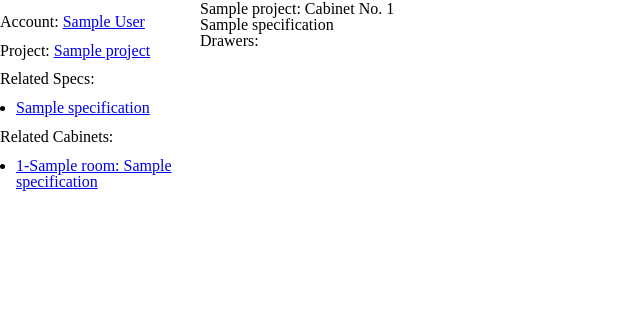
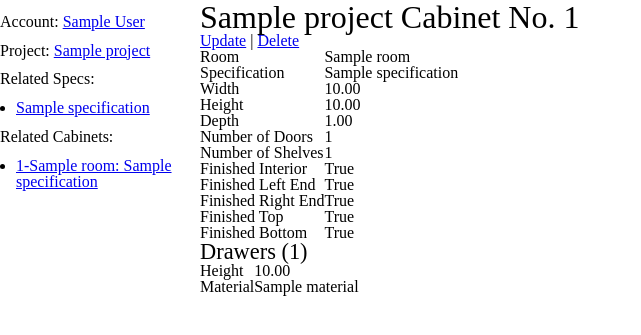
Before and after one commit to propose-software/propose, a Django app: page /project/1/cabinet/1 in a window 1280 px wide. Shown: the part 139-474 px from the top of the page, without its empty margins (0-641 px from the left). Run offline with Django 3.2, Linux system fonts and the light colour scheme; a user stored in the database is signed in; tables that the repository leaves empty hold one stand-in row (values such as "Sample post"); style sheets or scripts are compiled from the project's sources; some libraries are stand-ins or nearby versions.

Commit message:
data display on cabinet_detail page

```diff
--- a/cabinets_app/templates/cabinet/cabinet_delete.html
+++ b/cabinets_app/templates/cabinet/cabinet_delete.html
@@ -3,12 +3,9 @@
 {% block title %}Project Delete{% endblock %}
 
 {% block content %}
-<h1>Delete Cabinet</h1>
+<h2>{{ cabinet.project.name }} Cabinet No. {{ cabinet.cabinet_number }}</h2>
 
 <p class="warning">Are you certain you want to delete this Cabinet?</p>
-
-<p>Project name: {{ project.name }}</p>
-<p>Cabinet ID: {{ cabinet.id }}</p>
 
 <form action="{% url 'cabinet_delete' proj_id=project.id cab_id=cabinet.id %}" method="POST">
     {% csrf_token %}
--- a/cabinets_app/templates/cabinet/cabinet_detail.html
+++ b/cabinets_app/templates/cabinet/cabinet_detail.html
@@ -3,11 +3,70 @@
 {% block title %}Cabinet Detail{% endblock %}
 
 {% block content %}
-<div class="cabinet_detail">
-  <table>
-    <th>{{ cabinet.project.name }}: Cabinet No. {{ cabinet.cabinet_number }}</th>
-    <tr><td> {{ cabinet.specification.name }} </td></tr>
-    <tr><td> Drawers: </td></tr>
-  </table>
-</div>
+<h2>{{ cabinet.project.name }} Cabinet No. {{ cabinet.cabinet_number }}</h2>
+<a href="{% url 'cabinet_update' proj_id=cabinet.project.id cab_id=cabinet.id%}">Update</a> |
+<a href="{% url 'cabinet_delete' proj_id=cabinet.project.id cab_id=cabinet.id%}">Delete</a>
+<table>
+  <tr>
+    <td>Room</td>
+    <td>{{ cabinet.room.name }}</td>
+  </tr>
+  <tr>
+    <td>Specification</td>
+    <td>{{ cabinet.specification.name }}</td>
+  </tr>
+  <tr>
+    <td>Width</td>
+    <td>{{ cabinet.width }}</td>
+  </tr>
+  <tr>
+    <td>Height</td>
+    <td>{{ cabinet.height }}</td>
+  </tr>
+  <tr>
+    <td>Depth</td>
+    <td>{{ cabinet.depth }}</td>
+  </tr>
+  <tr>
+    <td>Number of Doors</td>
+    <td>{{ cabinet.number_of_doors }}</td>
+  </tr>
+  <tr>
+    <td>Number of Shelves</td>
+    <td>{{ cabinet.number_of_shelves }}</td>
+  </tr>
+  <tr>
+    <td>Finished Interior</td>
+    <td>{{ cabinet.finished_interior }}</td>
+  </tr>
+  <tr>
+    <td>Finished Left End</td>
+    <td>{{ cabinet.finished_left_end }}</td>
+  </tr>
+  <tr>
+    <td>Finished Right End</td>
+    <td>{{ cabinet.finished_right_end }}</td>
+  </tr>
+  <tr>
+    <td>Finished Top</td>
+    <td>{{ cabinet.finished_top }}</td>
+  </tr>
+  <tr>
+    <td>Finished Bottom</td>
+    <td>{{ cabinet.finished_bottom }}</td>
+  </tr>
+</table>
+<h3>Drawers ({{ cabinet.drawers.all|length }})</h3>
+{% for d in cabinet.drawers.all %}
+<table>
+  <tr>
+    <td>Height</td>
+    <td>{{ d.height }}</td>
+  </tr>
+  <tr>
+    <td>Material</td>
+    <td>{{ d.material.name }}</td>
+  </tr>
+</table>
+{% endfor %}
 {% endblock content %}
--- a/cabinets_app/templates/cabinet/cabinet_update.html
+++ b/cabinets_app/templates/cabinet/cabinet_update.html
@@ -5,8 +5,10 @@
 {% block content %}
 <h2>Update Cabinet</h2>
 <form action="{% url 'cabinet_update' proj_id=project.id cab_id=cabinet.id %}" method="POST">
-    {% csrf_token %}
-    {{ form }}
+    <table>
+        {% csrf_token %}
+        {{ form }}
+    </table>
     <input type="submit" value="Submit">
 </form>
 {% endblock content %}
```
